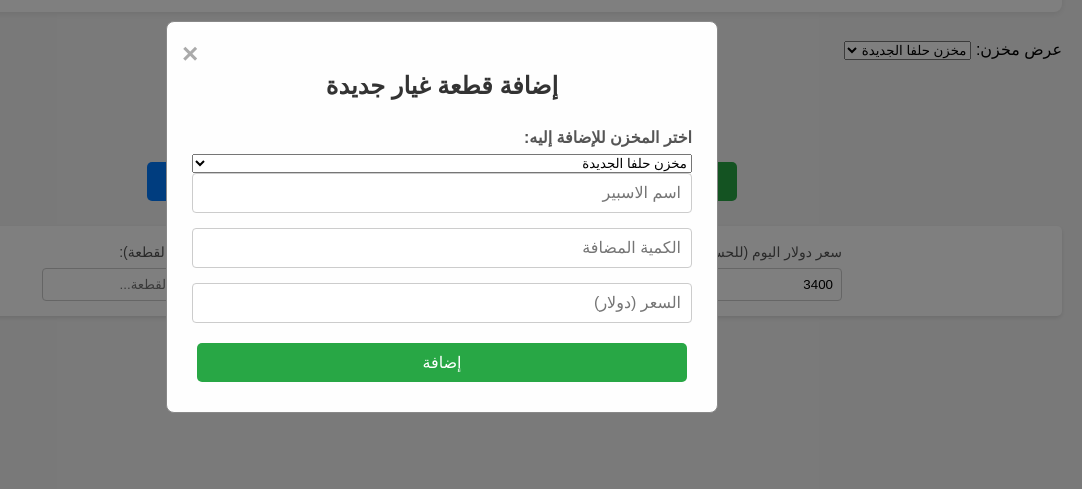
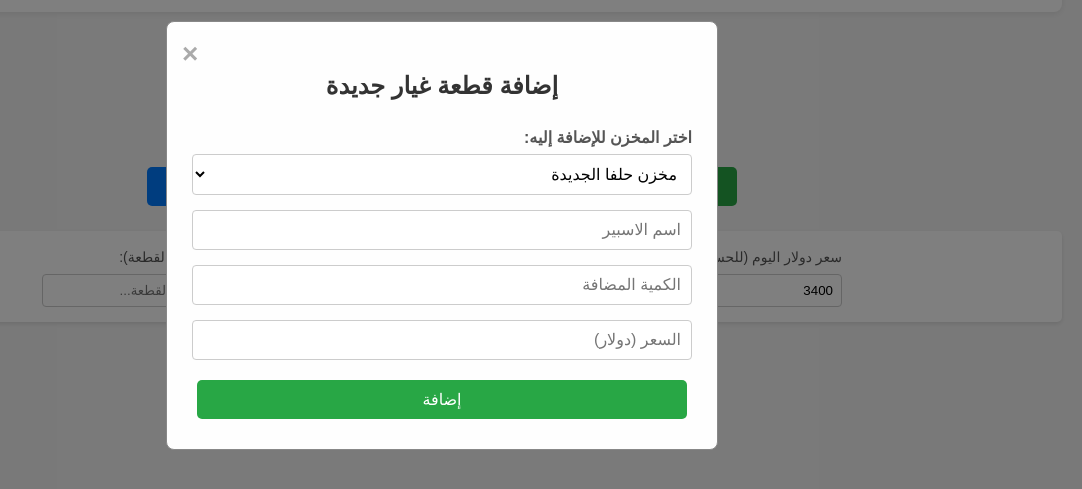
Before and after one commit to petropart-petrol/Petro-Part-Stock-, a plain HTML site: page index.html in a window 1280 px wide. Both pictures are taken after a click on the button "إضافة قطعة غيار +". Shown: the part 107-596 px from the top of the page, without its empty margins (198-1280 px from the left). Drawn offline with Linux system fonts and the light colour scheme; no server answers.

Commit message:
Enhance styles with warehouse selector and button updates
Added warehouse selector and updated button styles.

```diff
--- a/style.css
+++ b/style.css
@@ -25,6 +25,27 @@ h1, h2, h3 { color: #333; text-align: center; }
 .company-names h3 { font-size: 1.1em; color: #6c757d; }
 /* --- نهاية العنوان --- */
 
+/* إضافة: محدد المخزن */
+.warehouse-selector-container {
+    text-align: center;
+    margin: -10px 0 20px 0;
+    font-size: 1.2em;
+    font-weight: bold;
+}
+.warehouse-selector-container label {
+    margin-left: 10px;
+    color: #333;
+}
+#warehouseSelector {
+    padding: 8px;
+    font-size: 1em;
+    border: 1px solid #ccc;
+    border-radius: 5px;
+    background-color: #fff;
+}
+h1#mainTableTitle {
+    color: #0056b3; /* تمييز عنوان الجدول */
+}
 
 /* لوحة التحكم والأزرار */
 .controls { text-align: center; margin-bottom: 20px; }
@@ -41,6 +62,11 @@ h1, h2, h3 { color: #333; text-align: center; }
 .btn-withdraw { background-color: #dc3545; }
 .btn-report { background-color: #007bff; }
 .btn-edit { background-color: #ffc107; color: #212529; }
+.btn-edit-tx { /* إضافة: زر تعديل الحركة */
+    padding: 5px 10px;
+    font-size: 14px;
+    background-color: #fd7e14; /* لون برتقالي */
+}
 
 /* الفلاتر والمدخلات */
 .filters {
@@ -107,6 +133,14 @@ tr:hover { background-color: #f1f1f1; }
 .modal form input { margin-bottom: 15px; padding: 10px; font-size: 16px; border: 1px solid #ccc; border-radius: 4px; }
 .modal form label { font-weight: bold; color: #555; margin-bottom: 3px; }
 .modal form input[readonly] { background-color: #e9ecef; cursor: not-allowed; color: #777; }
+.modal form select { /* تنسيق قوائم المخازن المنسدلة */
+    margin-bottom: 15px;
+    padding: 10px;
+    font-size: 16px;
+    border: 1px solid #ccc;
+    border-radius: 4px;
+    background-color: #fff;
+}
 
 /* تنسيق مساعد السحب */
 .item-details { padding: 10px; background-color: #e9ecef; border-radius: 4px; margin-bottom: 15px; color: #333; font-weight: bold; min-height: 1.5em; }
@@ -123,11 +157,11 @@ tr:hover { background-color: #f1f1f1; }
 #summaryContent p { font-size: 1.1em; margin: 8px 0; }
 #summaryContent strong { color: #0056b3; }
 
-/* إضافة: تنسيق زر التصدير */
+/* زر التصدير */
 #exportReportBtn {
     display: block;
-    margin: -10px auto 15px auto; /* توسيط الزر وإعطاؤه مساحة */
-    background-color: #17a2b8; /* لون مختلف */
+    margin: -10px auto 15px auto;
+    background-color: #17a2b8;
 }
 
 /* تنسيقات ألوان النص */
```
